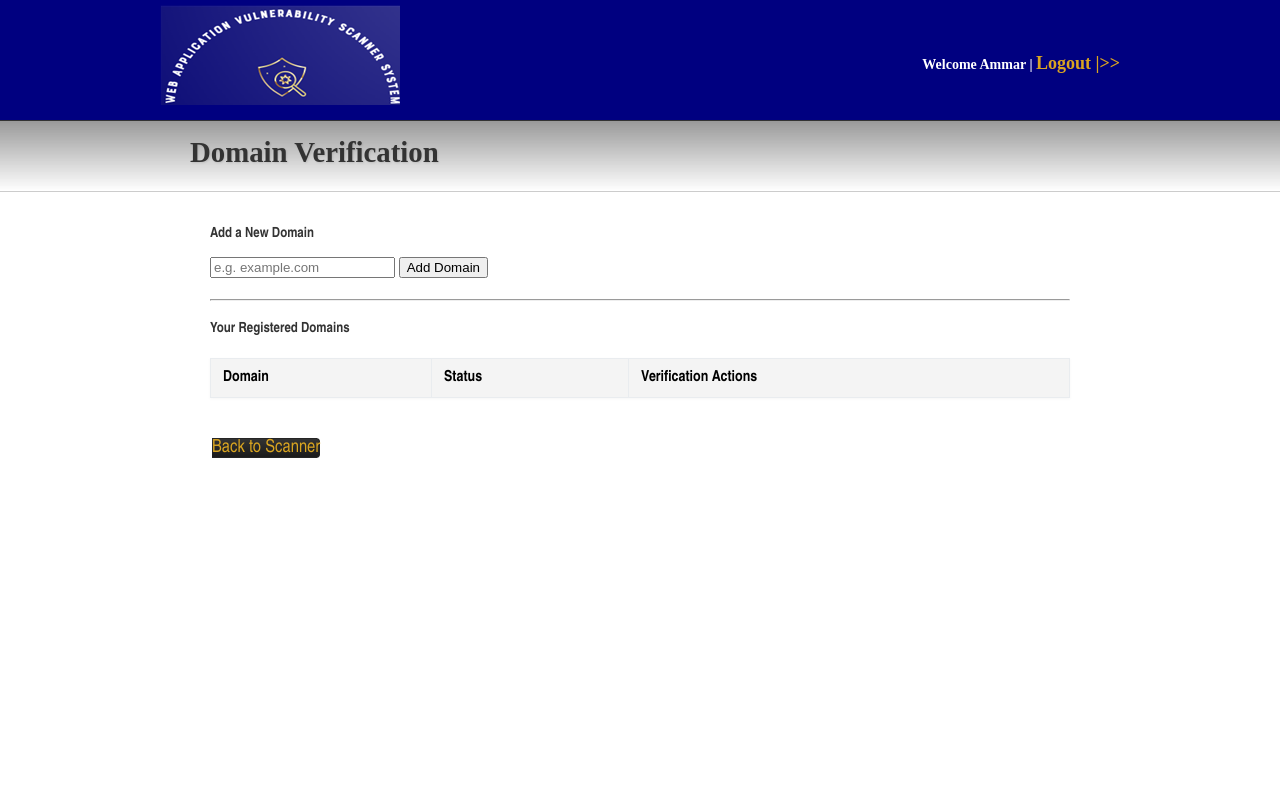
After one commit to Ammar-1993/wavss, a PHP site: page /testsitewithvulns/verify_domain.php in a window 1280 px wide. The commit adds this page. Run offline with PHP 8.4, Linux system fonts and the light colour scheme; a user stored in the database is signed in; tables that the repository leaves empty hold one stand-in row (values such as "Sample post"); lists and menus that the app fills with data are empty.

Commit message:
feat: implement mandatory domain ownership verification via DNS or file validation before scanning

```diff
--- /dev/null
+++ b/verify_domain.php
@@ -0,0 +1,176 @@
+<?php
+session_start();
+require_once(__DIR__ . '/csrf.php');
+$currentDir = './';
+require_once($currentDir . 'scanner/functions/databaseFunctions.php');
+
+if (!isset($_SESSION['username'])) {
+    die("You must be logged in to access this page.");
+}
+
+$username = $_SESSION['username'];
+$msg = '';
+
+if (!connectToDb($db)) {
+    die("Database connection failed.");
+}
+
+if ($_SERVER['REQUEST_METHOD'] === 'POST' && isset($_POST['domain_to_add'])) {
+    if (!csrf_verify($_POST['csrf_token'] ?? '')) {
+        die('CSRF token validation failed');
+    }
+
+    $domain = trim($_POST['domain_to_add']);
+    $parsedHost = parse_url($domain, PHP_URL_HOST);
+    if (!$parsedHost) {
+        $parsedHost = parse_url("http://" . $domain, PHP_URL_HOST);
+    }
+    $domain = $parsedHost ?: $domain;
+
+    if (!empty($domain)) {
+        $stmt = $db->prepare("SELECT id FROM domain_verifications WHERE username = ? AND domain = ?");
+        $stmt->bind_param('ss', $username, $domain);
+        $stmt->execute();
+        $res = $stmt->get_result();
+
+        if ($res->num_rows == 0) {
+            $token = bin2hex(random_bytes(16));
+            $stmt = $db->prepare("INSERT INTO domain_verifications (username, domain, verification_token, verified, created_at) VALUES (?, ?, ?, 0, NOW())");
+            $stmt->bind_param('sss', $username, $domain, $token);
+            $stmt->execute();
+            $msg = "Domain added. Please verify it.";
+        } else {
+            $msg = "Domain is already listed.";
+        }
+    }
+}
+
+if ($_SERVER['REQUEST_METHOD'] === 'POST' && isset($_POST['verify_domain_id'])) {
+    if (!csrf_verify($_POST['csrf_token'] ?? '')) {
+        die('CSRF token validation failed');
+    }
+
+    $id = (int)$_POST['verify_domain_id'];
+    $stmt = $db->prepare("SELECT domain, verification_token FROM domain_verifications WHERE id = ? AND username = ? AND verified = 0");
+    $stmt->bind_param('is', $id, $username);
+    $stmt->execute();
+    $res = $stmt->get_result();
+
+    if ($res->num_rows > 0) {
+        $row = $res->fetch_object();
+        $domain = $row->domain;
+        $token = $row->verification_token;
+
+        $verified = false;
+
+        // Option (a): Check DNS TXT
+        $records = @dns_get_record($domain, DNS_TXT);
+        if ($records) {
+            foreach ($records as $record) {
+                if (isset($record['txt']) && $record['txt'] === "wavss-verification=$token") {
+                    $verified = true;
+                    break;
+                }
+            }
+        }
+
+        // Option (b): Check HTTP GET
+        if (!$verified) {
+            $url = "http://" . $domain . "/wavss-verify.txt";
+            $ctx = stream_context_create(['http' => ['timeout' => 5]]);
+            $content = @file_get_contents($url, false, $ctx);
+            if ($content !== false && trim($content) === $token) {
+                $verified = true;
+            }
+        }
+
+        if ($verified) {
+            $stmt = $db->prepare("UPDATE domain_verifications SET verified = 1 WHERE id = ?");
+            $stmt->bind_param('i', $id);
+            $stmt->execute();
+            $msg = "Domain <b>" . htmlspecialchars($domain) . "</b> successfully verified!";
+        } else {
+            $msg = "<span style='color:red;'>Verification failed for <b>" . htmlspecialchars($domain) . "</b>. Please ensure the DNS record or file is published correctly and try again.</span>";
+        }
+    }
+}
+
+$stmt = $db->prepare("SELECT * FROM domain_verifications WHERE username = ?");
+$stmt->bind_param('s', $username);
+$stmt->execute();
+$domains = $stmt->get_result();
+?>
+<!DOCTYPE html>
+<html>
+<head>
+    <title>Verify Domain Ownership - WAVSS</title>
+    <link rel="stylesheet" type="text/css" href="style.css" />
+    <link rel="stylesheet" type="text/css" href="custom.css" />
+</head>
+<body>
+    <div id="header">
+        <div class="center">
+            <div id="logo"><a href="#">WAVSS</a></div>
+            <div id="menu">
+                <?php require_once($currentDir . 'session_control.php'); ?>
+            </div>
+        </div>
+    </div>
+
+    <div id="toprowsub">
+        <div class="center">
+            <h2>Domain Verification</h2>
+        </div>
+    </div>
+
+    <div id="midrow">
+        <div class="center">
+            <div class="textbox2" style="padding:20px; background:#fff; border-radius:5px;">
+                <?php if ($msg) echo "<p>$msg</p>"; ?>
+
+                <h3>Add a New Domain</h3>
+                <form method="post">
+                    <input type="hidden" name="csrf_token" value="<?php echo htmlspecialchars(csrf_token()); ?>">
+                    <input type="text" name="domain_to_add" placeholder="e.g. example.com" required>
+                    <input type="submit" class="button" value="Add Domain">
+                </form>
+
+                <hr style="margin:20px 0;">
+
+                <h3>Your Registered Domains</h3>
+                <table width="100%" border="1" cellpadding="5" cellspacing="0" style="text-align:left; border-collapse:collapse;">
+                    <tr style="background:#f4f4f4;">
+                        <th>Domain</th>
+                        <th>Status</th>
+                        <th>Verification Actions</th>
+                    </tr>
+                    <?php while ($row = $domains->fetch_object()): ?>
+                    <tr>
+                        <td><?php echo htmlspecialchars($row->domain); ?></td>
+                        <td><?php echo $row->verified ? '<strong style="color:green;">Verified</strong>' : '<strong style="color:orange;">Unverified</strong>'; ?></td>
+                        <td>
+                            <?php if (!$row->verified): ?>
+                                <p style="margin-top:0;">To prove ownership, complete one of the following methods:</p>
+                                <ul>
+                                    <li><strong>DNS:</strong> Create a TXT record for <code><?php echo htmlspecialchars($row->domain); ?></code> containing: <br><code>wavss-verification=<?php echo htmlspecialchars($row->verification_token); ?></code></li>
+                                    <li><strong>File:</strong> Upload a file to <code>http://<?php echo htmlspecialchars($row->domain); ?>/wavss-verify.txt</code> containing just: <br><code><?php echo htmlspecialchars($row->verification_token); ?></code></li>
+                                </ul>
+                                <form method="post" style="margin-top:10px;">
+                                    <input type="hidden" name="csrf_token" value="<?php echo htmlspecialchars(csrf_token()); ?>">
+                                    <input type="hidden" name="verify_domain_id" value="<?php echo $row->id; ?>">
+                                    <input type="submit" class="button" value="Verify now">
+                                </form>
+                            <?php else: ?>
+                                <em>No further action required.</em>
+                            <?php endif; ?>
+                        </td>
+                    </tr>
+                    <?php endwhile; ?>
+                </table>
+                <br>
+                <a href="scanner.php" class="button">Back to Scanner</a>
+            </div>
+        </div>
+    </div>
+</body>
+</html>
```
Also changed, not shown: database/seed.sql (+11 -0 lines), scanner/scanner_form.php (+22 -0 lines).
